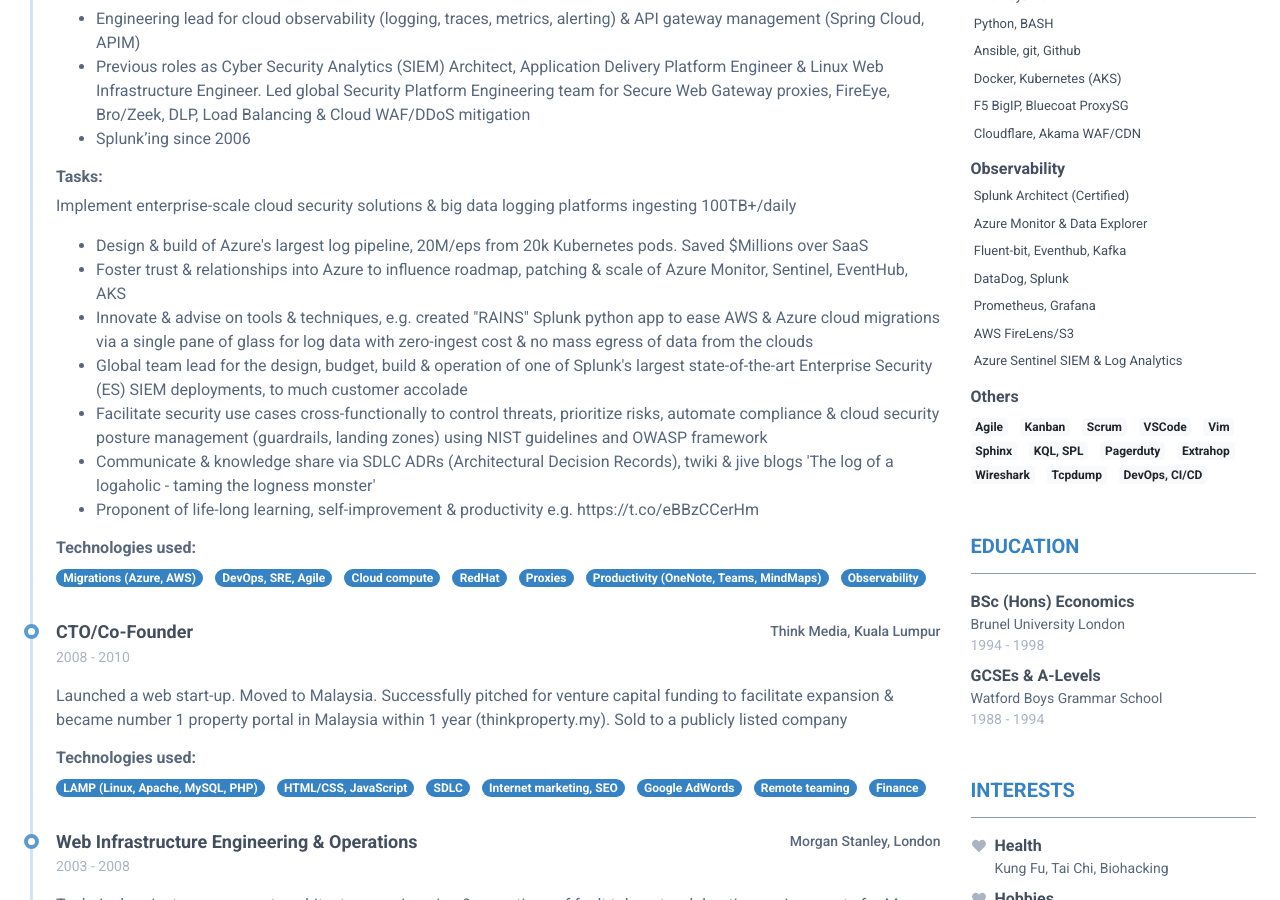
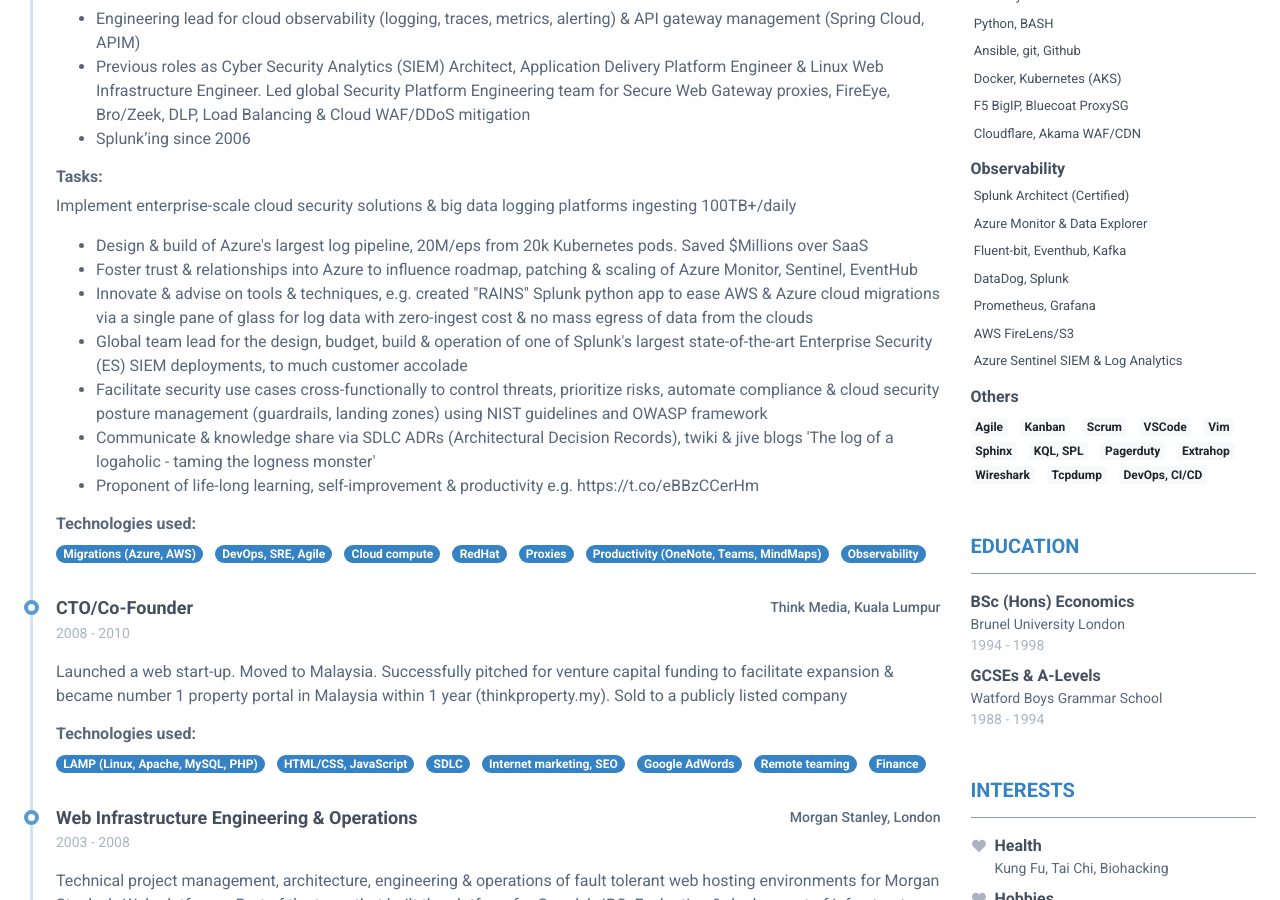
Before and after one commit to Hamy200/resume, a Jekyll site: the page built from index.markdown, in a window 1280 px wide and 900 px high, scrolled down 463 px. Built offline with Jekyll 4.4.1, drawn with Linux system fonts in a browser that asks for light colours; nearby versions of some CDN libraries.

Commit message:
Update data.yml

```diff
--- a/_data/data.yml
+++ b/_data/data.yml
@@ -50,7 +50,7 @@ experiences:
         Implement enterprise-scale cloud security solutions & big data logging platforms ingesting 100TB+/daily
       highlights:
         - Design & build of Azure's largest log pipeline, 20M/eps from 20k Kubernetes pods. Saved $Millions over SaaS
-        - Foster trust & relationships into Azure to influence roadmap, patching & scale of Azure Monitor, Sentinel, EventHub, AKS
+        - Foster trust & relationships into Azure to influence roadmap, patching & scaling of Azure Monitor, Sentinel, EventHub
         - Innovate & advise on tools & techniques, e.g. created "RAINS" Splunk python app to ease AWS & Azure cloud migrations via a single pane of glass for log data with zero-ingest cost & no mass egress of data from the clouds
         - Global team lead for the design, budget, build & operation of one of Splunk's largest state-of-the-art Enterprise Security (ES) SIEM deployments, to much customer accolade
         - Facilitate security use cases cross-functionally to control threats, prioritize risks, automate compliance & cloud security posture management (guardrails, landing zones) using NIST guidelines and OWASP framework
```
